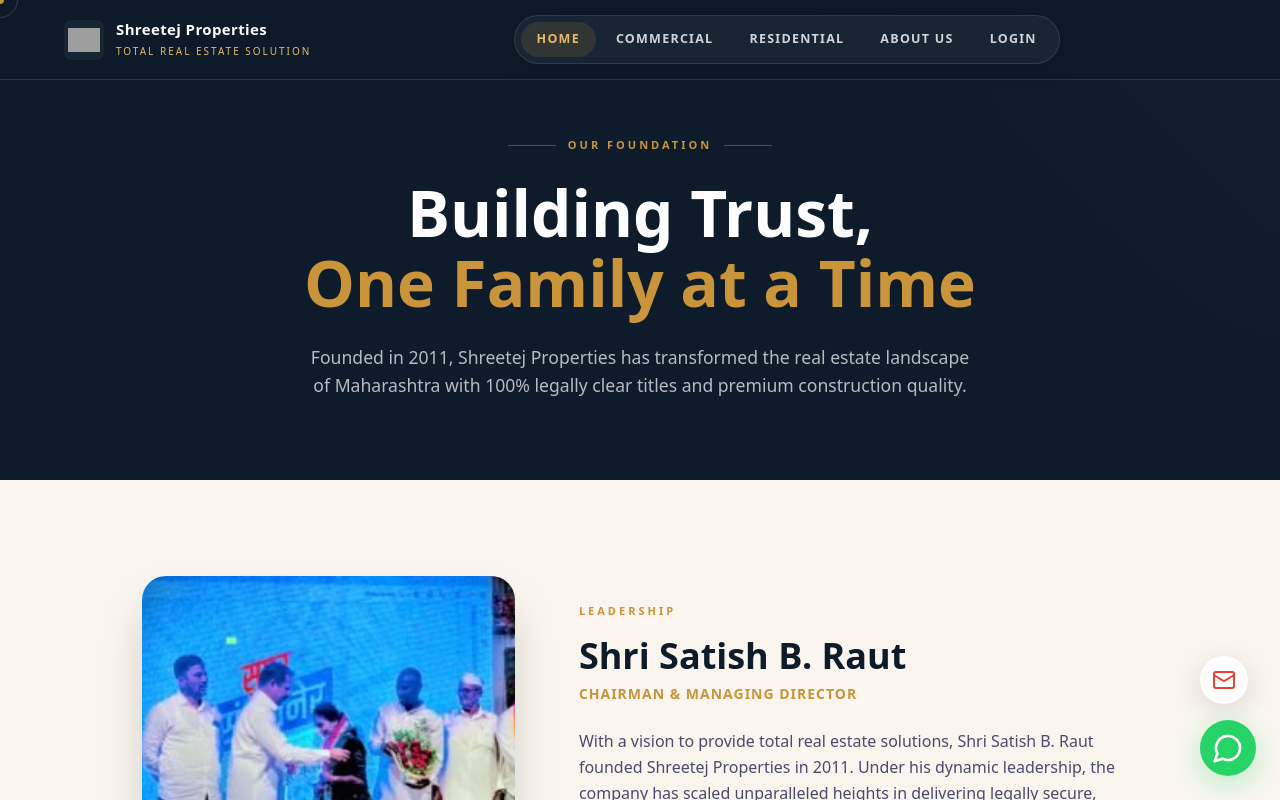
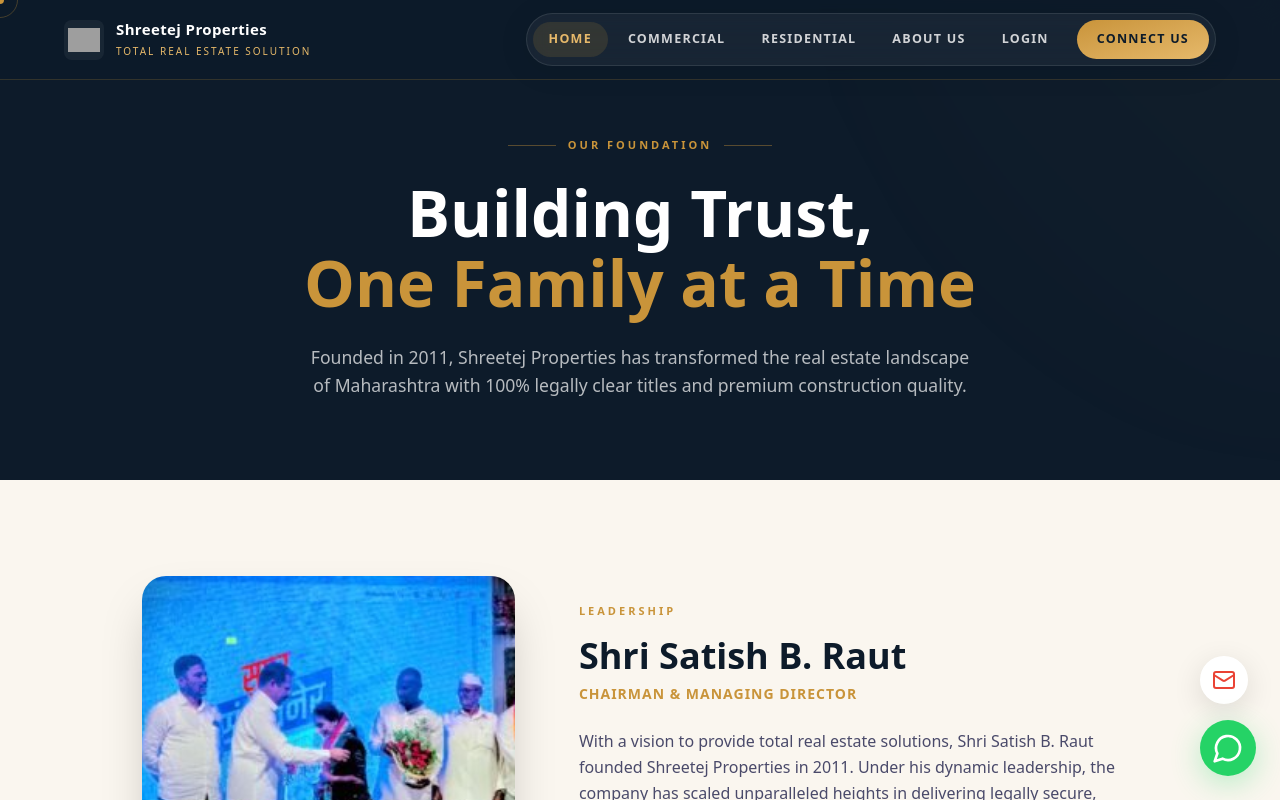
Before and after one commit to omkarchavan1a/shreetej-properties, a Next.js app in the folder shreetej-app/: page /about in a window 1280 px wide. Shown: the top 800 px of the page. Built offline with nearby package versions, Linux system fonts and the light colour scheme; grey boxes are pictures that could not be loaded.

Commit message:
feat: add responsive Navbar component with scroll effects, mobile menu, and GSAP animations.

```diff
--- a/shreetej-app/src/components/Navbar.tsx
+++ b/shreetej-app/src/components/Navbar.tsx
@@ -90,14 +90,13 @@ export default function Navbar() {
           <NavLink href="/residential">Residential</NavLink>
           <NavLink href="/about">About Us</NavLink>
           <NavLink href="/login">Login</NavLink>
+          <Link
+            href="/contact"
+            className="ml-2 btn-ripple bg-gradient-to-br from-gold to-gold-light text-navy font-bold text-[12.5px] tracking-widest uppercase px-5 py-2.5 rounded-full hover:-translate-y-0.5 hover:shadow-[0_8px_32px_rgba(201,148,58,0.25)] transition-all duration-300"
+          >
+            Connect Us
+          </Link>
         </div>
-
-        <Link
-          href="/contact"
-          className="ml-2 btn-ripple bg-gradient-to-br from-gold to-gold-light text-navy font-bold text-[12.5px] tracking-widest uppercase px-5 py-2.5 rounded-lg hover:-translate-y-0.5 hover:shadow-[0_8px_32px_rgba(201,148,58,0.25)] transition-all duration-300"
-        >
-          Connect Us
-        </Link>
       </div>
 
       {/* Mobile Menu Button */}
```
